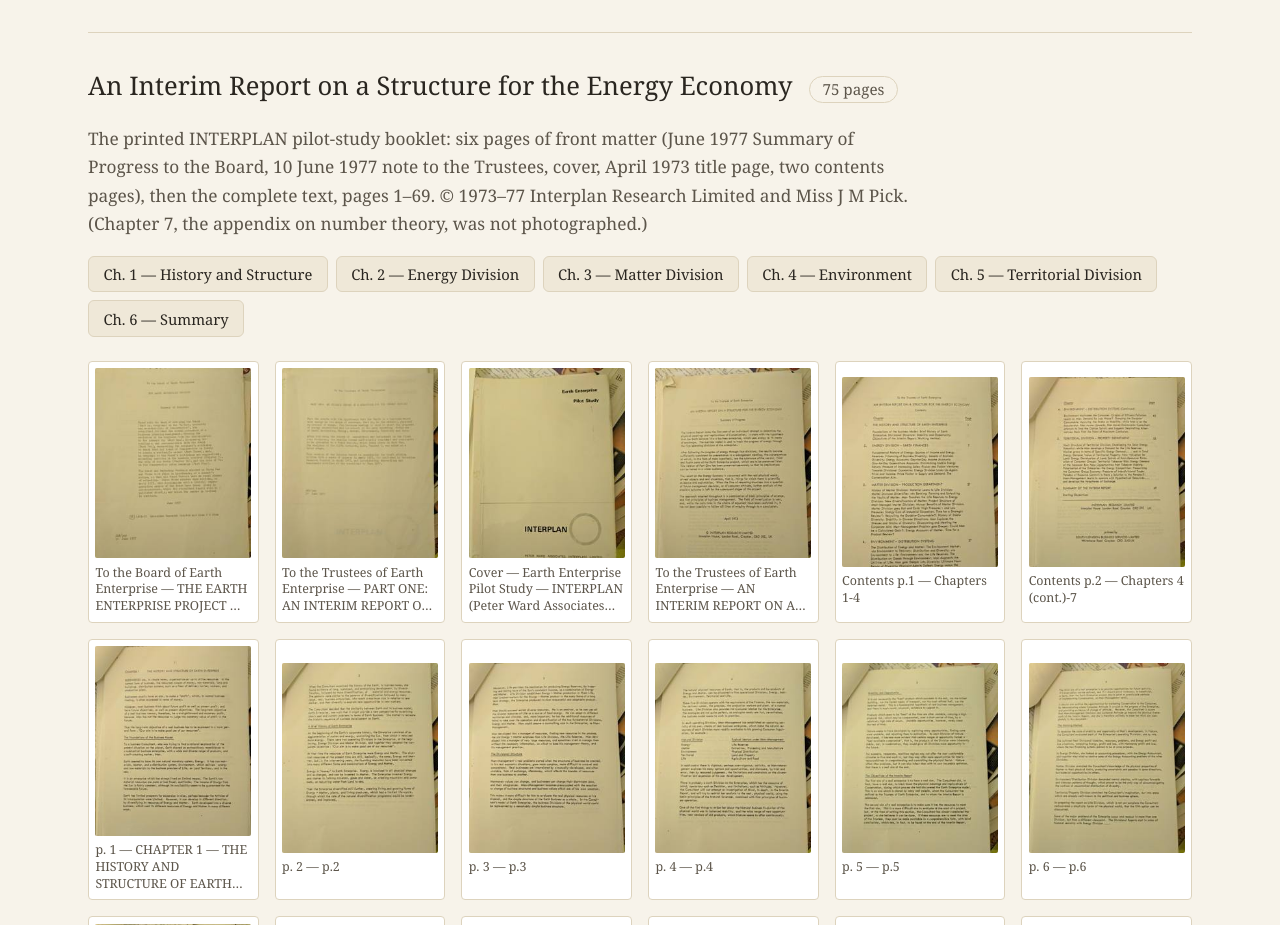
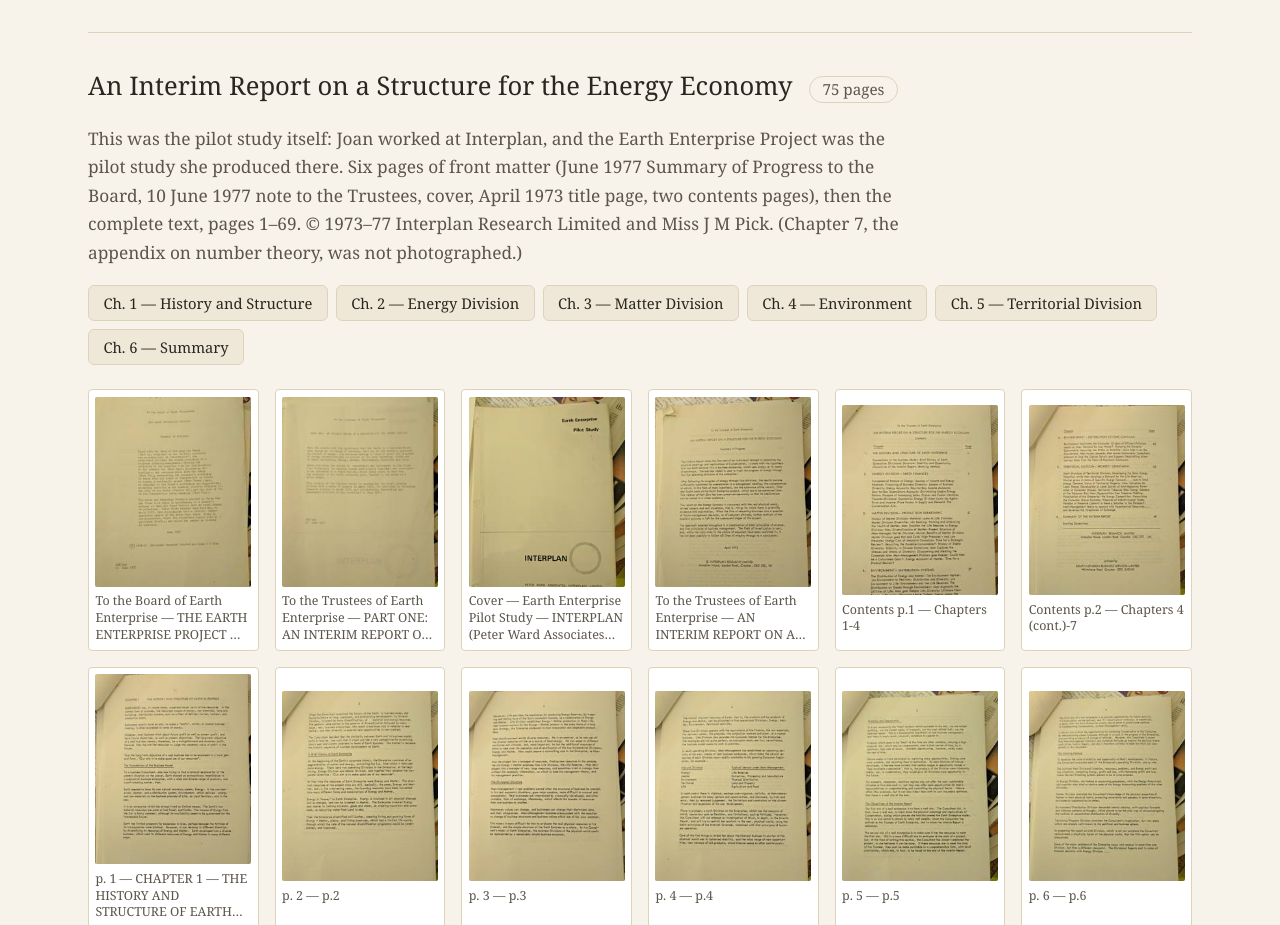
Before and after one commit to chrispix99/earth-enterprise-project, a plain HTML site: page index.html in a window 1280 px wide. Shown: the part 1840-2765 px from the top of the page. Drawn offline with Linux system fonts and the light colour scheme.

Commit message:
Site copy: Earth Enterprise was the pilot study Joan produced while working at Interplan

```diff
--- a/index.html
+++ b/index.html
@@ -44,7 +44,7 @@ gtag('config', 'G-S5WCYTCSVP');
 
   <section class="doc" id="docB">
     <h3>An Interim Report on a Structure for the Energy Economy <span class="count">75 pages</span></h3>
-    <p class="doc-desc">The printed INTERPLAN pilot-study booklet: six pages of front matter (June&nbsp;1977 Summary of Progress to the Board, 10&nbsp;June&nbsp;1977 note to the Trustees, cover, April&nbsp;1973 title page, two contents pages), then the complete text, pages 1&ndash;69. &copy;&nbsp;1973&ndash;77 Interplan Research Limited and Miss J&nbsp;M&nbsp;Pick. (Chapter&nbsp;7, the appendix on number theory, was not photographed.)</p>
+    <p class="doc-desc">This was the pilot study itself: Joan worked at Interplan, and the Earth Enterprise Project was the pilot study she produced there. Six pages of front matter (June&nbsp;1977 Summary of Progress to the Board, 10&nbsp;June&nbsp;1977 note to the Trustees, cover, April&nbsp;1973 title page, two contents pages), then the complete text, pages 1&ndash;69. &copy;&nbsp;1973&ndash;77 Interplan Research Limited and Miss J&nbsp;M&nbsp;Pick. (Chapter&nbsp;7, the appendix on number theory, was not photographed.)</p>
     <div class="chapters">
       <button data-goto="docB-007.jpg">Ch.&nbsp;1 &mdash; History and Structure</button>
       <button data-goto="docB-013.jpg">Ch.&nbsp;2 &mdash; Energy Division</button>
```
